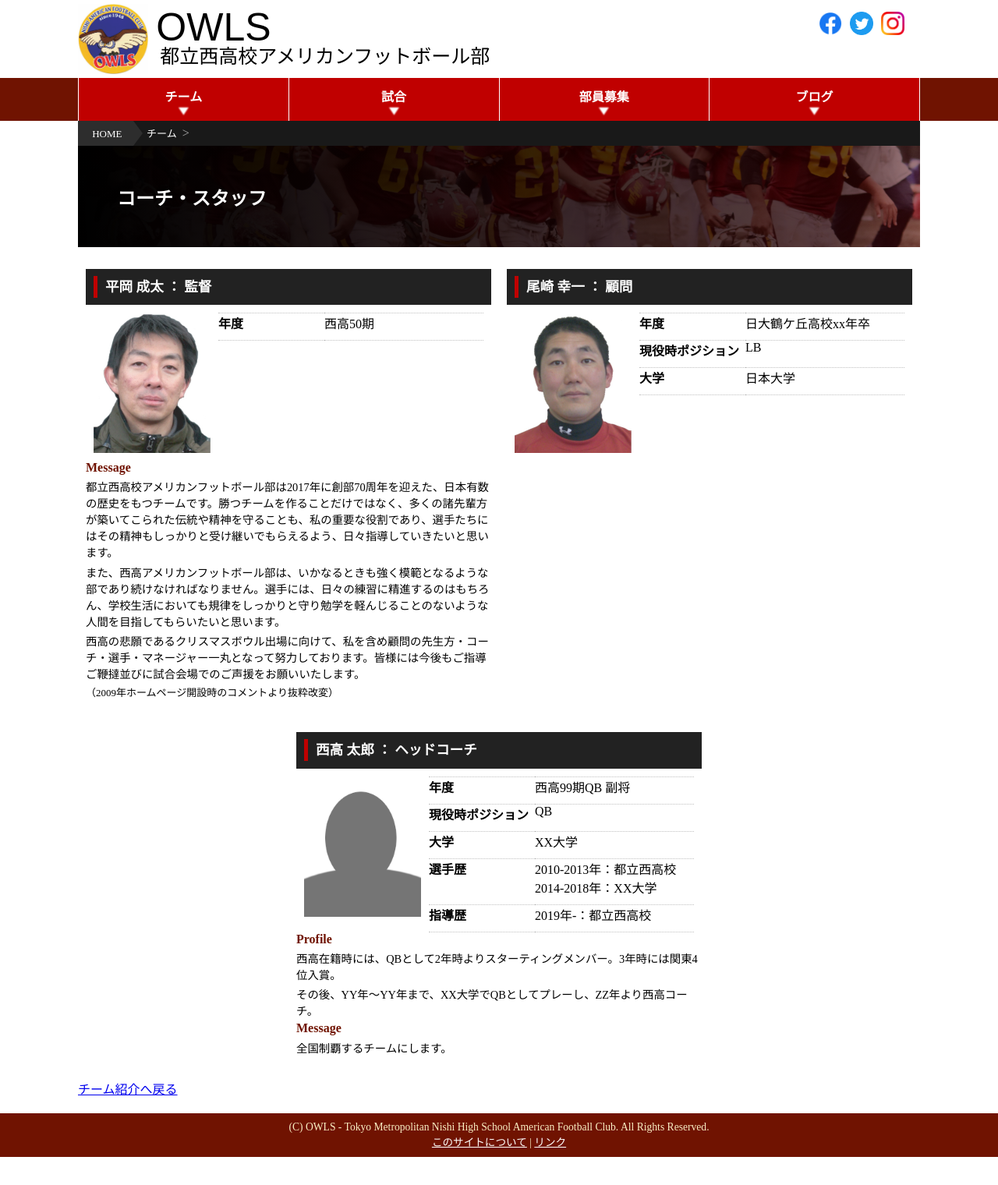
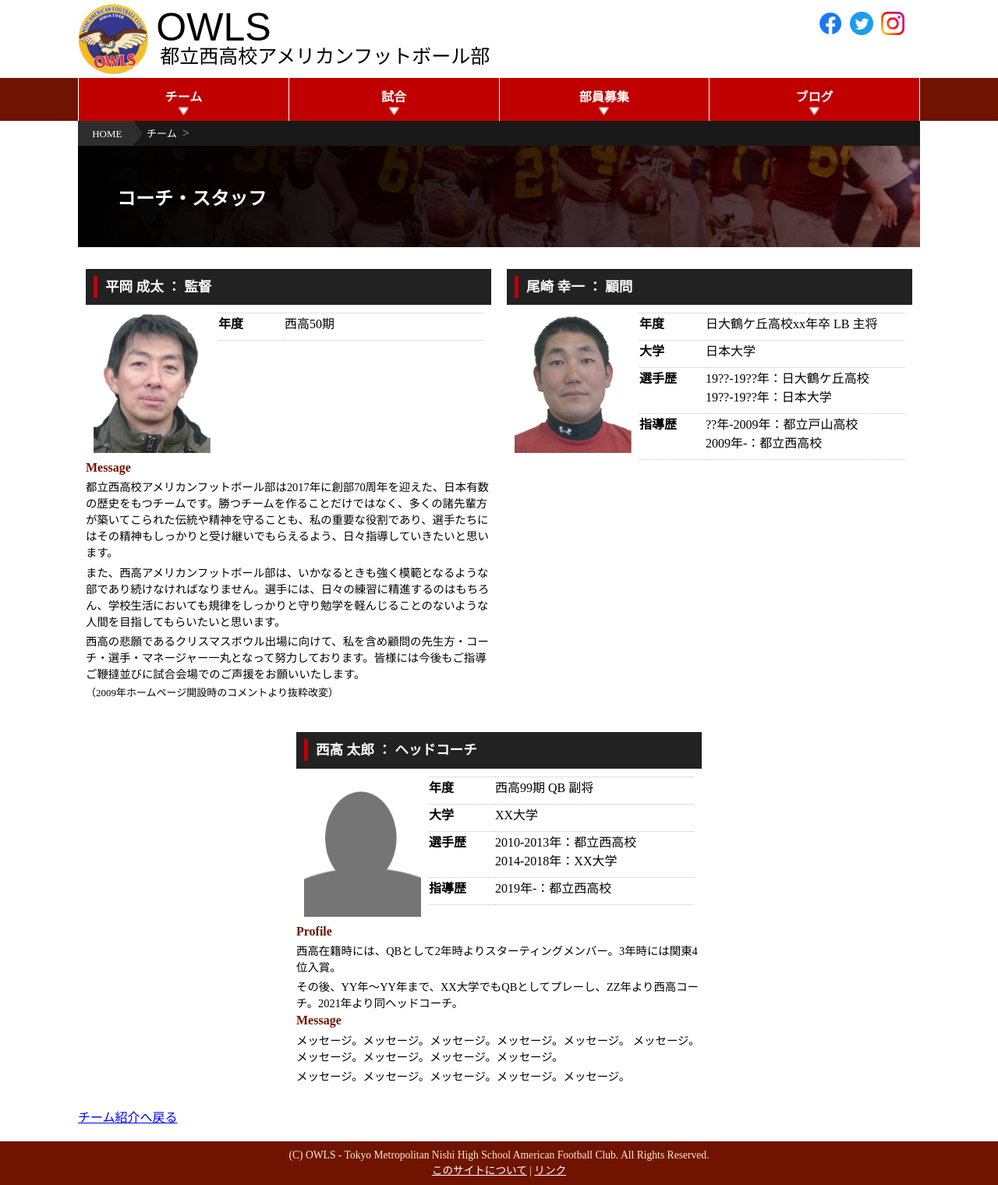
Before and after one commit to numa72/nishi-owls, a Jekyll site: the page built from team/staff.html, in a window 1280 px wide. Shown: the whole page at 78% size. Built offline with Jekyll 4.4.1, drawn with Linux system fonts in a browser that asks for light colours; some web fonts are replaced; before the commit the page ends 1484 px from its top, so only the background shows below that.

Commit message:
tweak staff profile

```diff
--- a/_sass/team.scss
+++ b/_sass/team.scss
@@ -39,12 +39,12 @@
                 }
 
                 dt {
-                    width: 40%;
+                    width: 25%;
                     font-weight: bold;
                 }
 
                 dd {
-                    width: 60%;
+                    width: 75%;
                 }
             }
         }
--- a/team/staff.html
+++ b/team/staff.html
@@ -17,10 +17,6 @@ title: スタッフ
                 {% if staff.year %}
                 <dt>年度</dt>
                 <dd>{{ staff.year }}</dd>
-                {% endif %}
-                {% if staff.play_position %}
-                <dt>現役時ポジション</dt>
-                <dd>{{ staff.play_position }}</dd>
                 {% endif %}
                 {% if staff.univ %}
                 <dt>大学</dt>
```
Also changed, not shown: _staffs/ozaki.md (+3 -2 lines), _staffs/test.md (+6 -4 lines).
